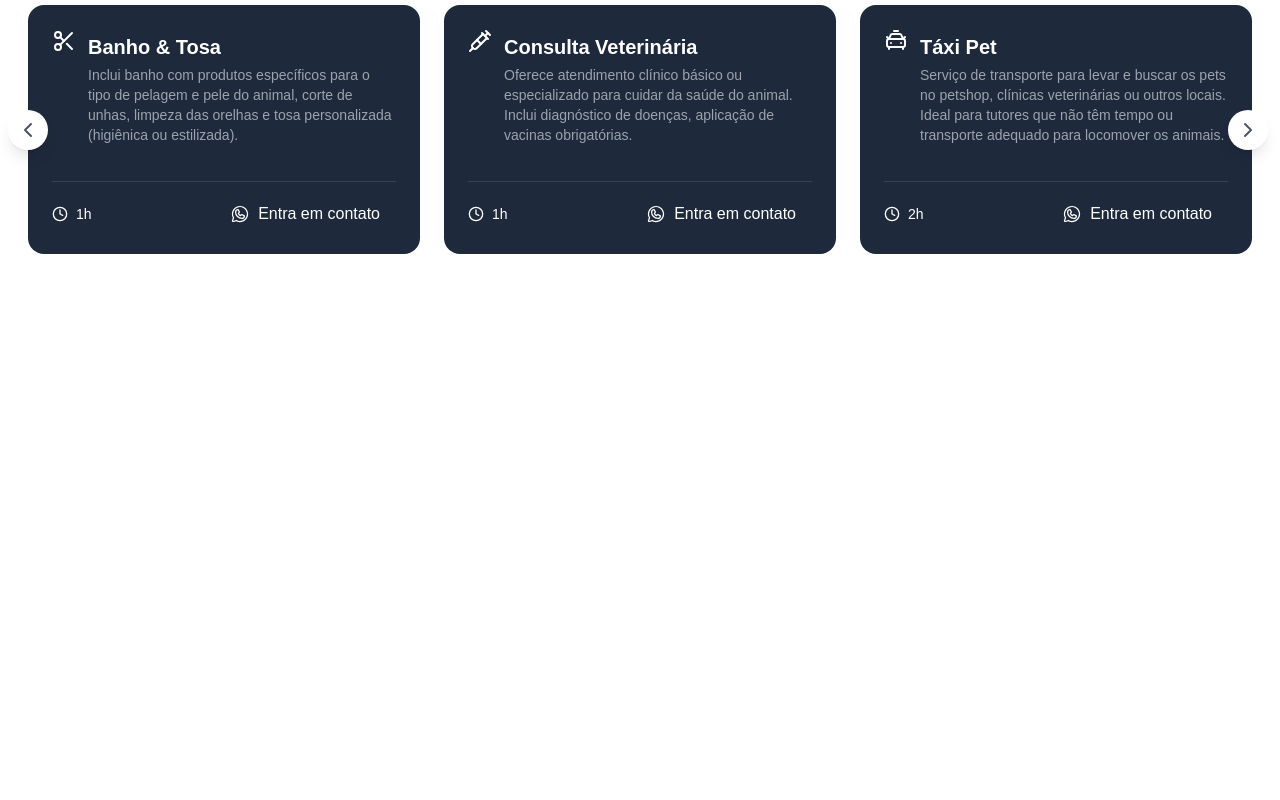
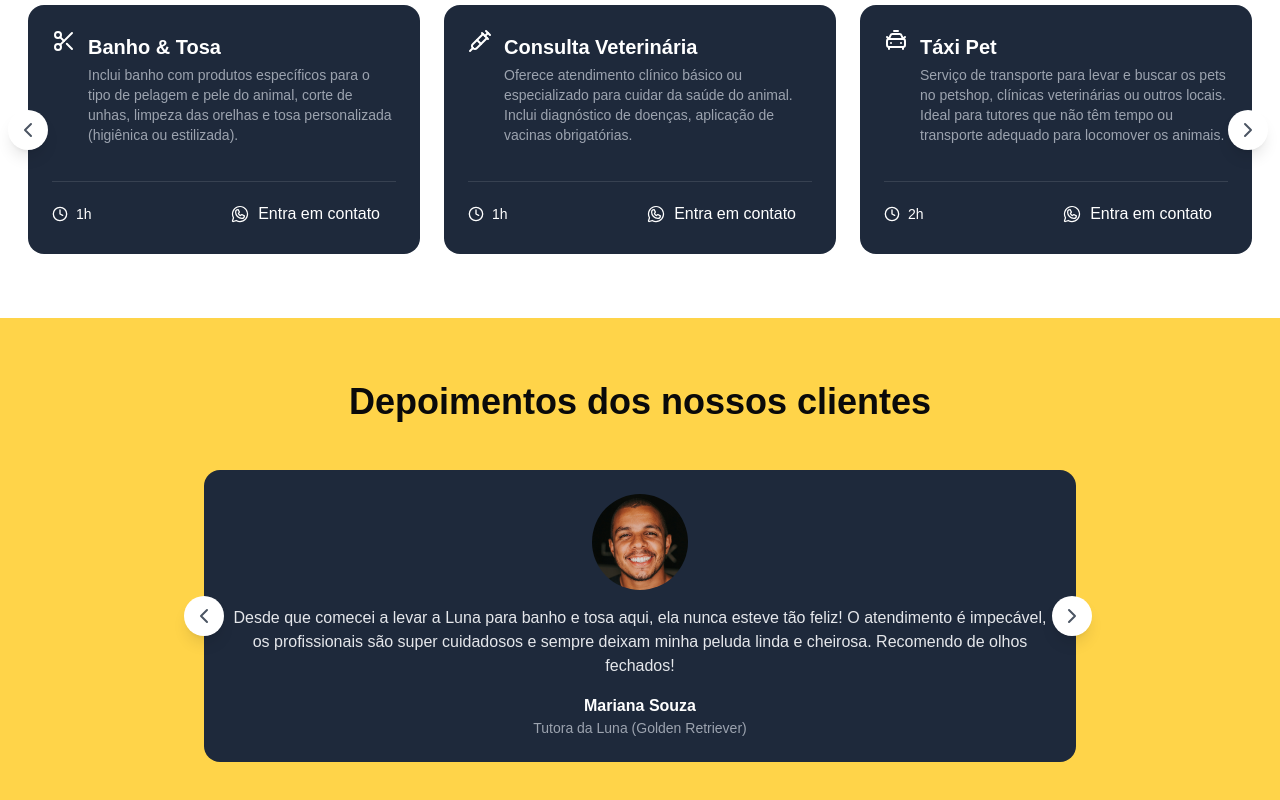
Before and after one commit to mateus040/Landing-PetShop, a Next.js app: page / in a window 1280 px wide. Shown: the part 1182-1982 px from the top of the page. Before the commit the page ends 1500 px from the top, so only its background shows below. Built offline with nearby package versions, Linux system fonts and the light colour scheme.

Commit message:
feat: section testimonials

```diff
--- /dev/null
+++ b/src/app/_components/testimonials.tsx
@@ -0,0 +1,107 @@
+"use client";
+
+import useEmblaCarousel from "embla-carousel-react";
+import {
+  ChevronLeft,
+  ChevronRight,
+  Scissors,
+  Syringe,
+  CarTaxiFront,
+  Hotel,
+  Clock,
+} from "lucide-react";
+import { WhatsappLogo } from "@phosphor-icons/react/dist/ssr";
+import tutor1 from "../../../public/images/tutor1.png";
+import Image from "next/image";
+
+const testimonials = [
+  {
+    content:
+      "Desde que comecei a levar a Luna para banho e tosa aqui, ela nunca esteve tão feliz! O atendimento é impecável, os profissionais são super cuidadosos e sempre deixam minha peluda linda e cheirosa. Recomendo de olhos fechados!",
+    author: "Mariana Souza",
+    role: "Tutora da Luna (Golden Retriever)",
+    image: tutor1,
+  },
+  {
+    content:
+      "O serviço de hotel para pets foi uma experiência incrível! Precisei viajar e fiquei tranquilo sabendo que o Thor estava sendo bem cuidado. Recebi fotos e atualizações diárias, e ele voltou para casa super feliz! Sem dúvida, o melhor petshop da região.",
+    author: "Rafael",
+    role: "Tutor do Thor (Bulldog Francês)",
+    image: tutor1,
+  },
+  {
+    content:
+      "Meus gatos nunca gostaram de sair de casa, mas o atendimento nesse petshop fez toda a diferença. A equipe é muito paciente e cuidadosa, e o serviço de banho especializado para felinos foi maravilhoso! Agora sei onde confiar o cuidado deles.",
+    author: "Camila fernandes",
+    role: "Tutora da Mel e do Max",
+    image: tutor1,
+  },
+];
+
+export function Testimonials() {
+  const [emblaRef, emblaApi] = useEmblaCarousel({
+    loop: true,
+  });
+
+  function scrollPrev() {
+    emblaApi?.scrollPrev();
+  }
+
+  function scrollNext() {
+    emblaApi?.scrollNext();
+  }
+
+  return (
+    <section className="bg-[#ffd449] py-16">
+      <div className="container mx-auto px-4">
+        <h2 className="text-4xl font-bold text-center mb-12">
+          Depoimentos dos nossos clientes
+        </h2>
+
+        <div className="relative max-w-4xl mx-auto">
+          <div className="overflow-hidden" ref={emblaRef}>
+            <div className="flex">
+              {testimonials.map((item, index) => (
+                <div key={index} className="flex-[0_0_100%] min-w-0 px-3">
+                  <article className="bg-[#1e293b] text-white rounded-2xl p-6 space-y-4 h-full flex flex-col">
+                    <div className="flex flex-col items-center text-center space-y-4">
+                      <div className="relative w-24 h-24">
+                        <Image
+                          src={item.image}
+                          alt={item.author}
+                          fill
+                          className="object-cover rounded-full"
+                        />
+                      </div>
+
+                      <p className="text-gray-200">{item.content}</p>
+
+                      <div>
+                        <p className="font-bold">{item.author}</p>
+                        <p className="text-sm text-gray-400">{item.role}</p>
+                      </div>
+                    </div>
+                  </article>
+                </div>
+              ))}
+            </div>
+          </div>
+
+          <button
+            className="bg-white flex items-center justify-center rounded-full shadow-lg w-10 h-10 absolute left-3 -translate-y-1/2 -translate-x-1/2 top-1/2 z-10"
+            onClick={scrollPrev}
+          >
+            <ChevronLeft className="w-6 h-6 text-gray-600" />
+          </button>
+
+          <button
+            className="bg-white flex items-center justify-center rounded-full shadow-lg w-10 h-10 absolute -right-6 -translate-y-1/2 -translate-x-1/2 top-1/2 z-10"
+            onClick={scrollNext}
+          >
+            <ChevronRight className="w-6 h-6 text-gray-600" />
+          </button>
+        </div>
+      </div>
+    </section>
+  );
+}
--- a/src/app/page.tsx
+++ b/src/app/page.tsx
@@ -1,6 +1,7 @@
 import { About } from "./_components/about";
 import { Hero } from "./_components/hero";
 import { Services } from "./_components/services";
+import { Testimonials } from "./_components/testimonials";
 
 export default function Home() {
   return (
@@ -8,6 +9,7 @@
       <Hero />
       <About />
       <Services />
+      <Testimonials />
     </main>
   )
 }
```
